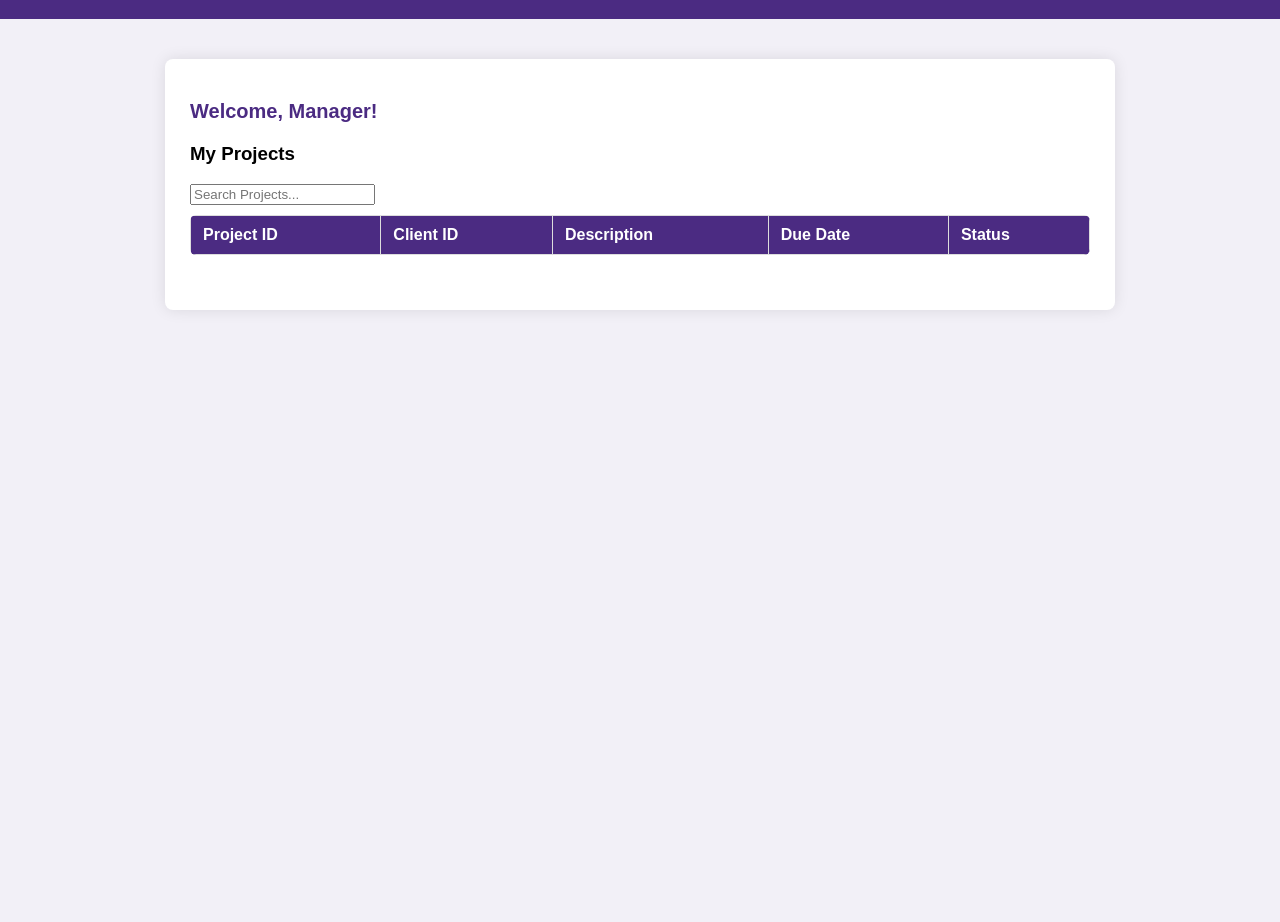
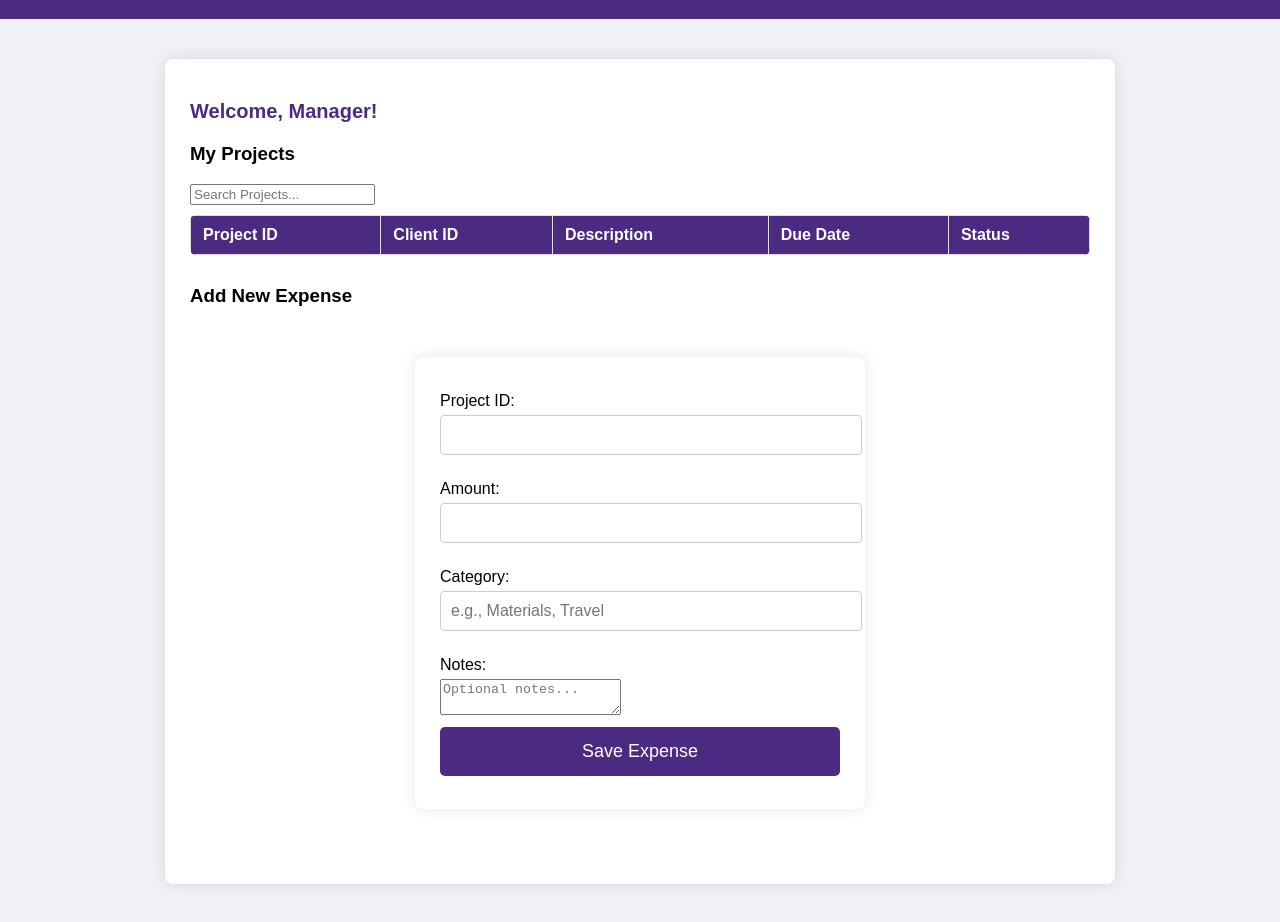
Before and after one commit to coderwalt570/WaltonsCreativeApp, a plain HTML site: page frontend/manager-dashboard.html in a window 1280 px wide. Shown: the part 134-1056 px from the top of the page. Before the commit the page ends 800 px from the top, so only its background shows below. Drawn offline with Linux system fonts and the light colour scheme; no server answers.

Commit message:
Update manager-dashboard.html

```diff
--- a/frontend/manager-dashboard.html
+++ b/frontend/manager-dashboard.html
@@ -17,6 +17,7 @@
 
   <h3>My Projects</h3>
   <input type="text" id="projectSearch" placeholder="Search Projects..." oninput="filterTable('projectsTable', this.value)">
+
   <table id="projectsTable">
     <thead>
       <tr>
@@ -25,10 +26,35 @@
         <th>Description</th>
         <th>Due Date</th>
         <th>Status</th>
-        </tr>
-      </thead>
+      </tr>
+    </thead>
     <tbody></tbody>
   </table>
+
+  <!-- ======================================= -->
+  <!-- 🚨 NEW: Add Expense Form (TC-01)        -->
+  <!-- ======================================= -->
+  <h3>Add New Expense</h3>
+
+  <form id="expenseForm">
+    <label for="projectID">Project ID:</label>
+    <input type="number" id="projectID" name="projectID" required>
+
+    <label for="amount">Amount:</label>
+    <input type="number" id="amount" name="amount" step="0.01" required>
+
+    <label for="category">Category:</label>
+    <input type="text" id="category" name="category" placeholder="e.g., Materials, Travel" required>
+
+    <label for="notes">Notes:</label>
+    <textarea id="notes" name="notes" placeholder="Optional notes..."></textarea>
+
+    <button type="submit" class="btn">Save Expense</button>
+  </form>
+
+  <p id="expenseMessage" style="color: green; font-weight: bold;"></p>
+  <!-- ======================================= -->
+
 </div>
 
 <script src="js/manager.js"></script>
```
